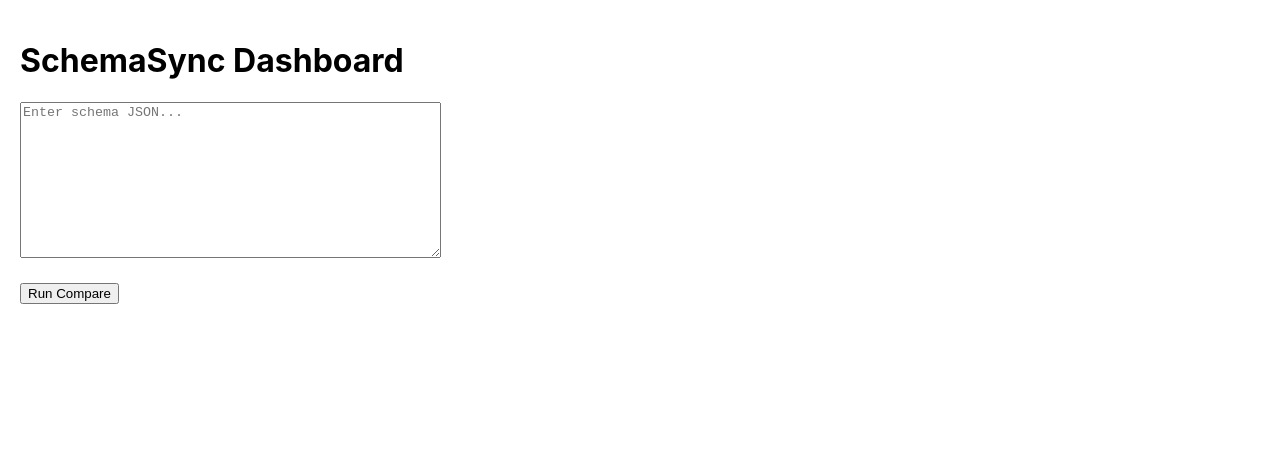
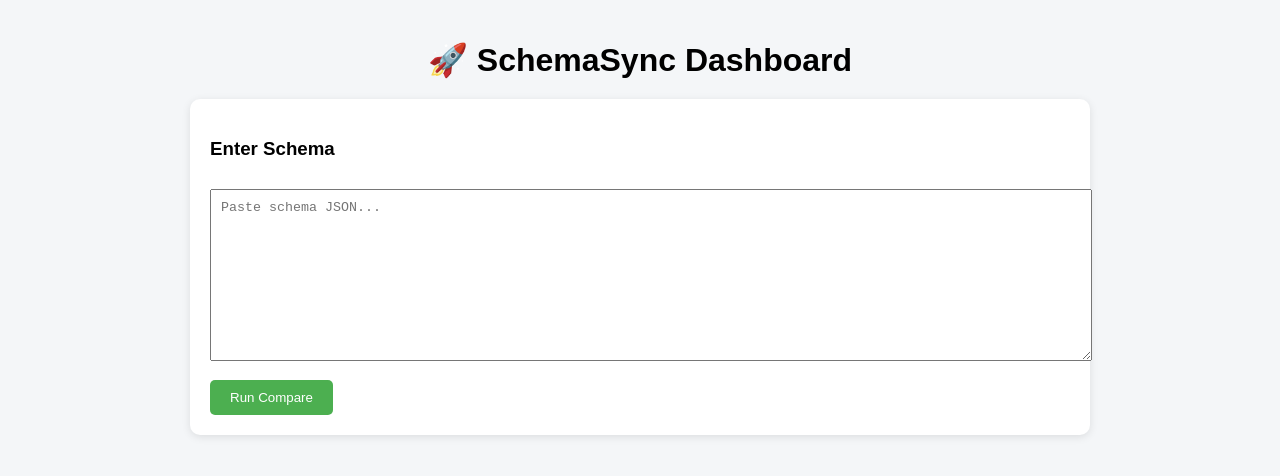
Before and after one commit to Pavankumar876232/schemasync, a React (Create React App) app in the folder frontend/: page / in a window 1280 px wide. Shown: the top 476 px of the page. Built offline with nearby package versions, Linux system fonts and the light colour scheme.

Commit message:
UI improved

```diff
--- a/frontend/src/App.css
+++ b/frontend/src/App.css
@@ -1,38 +1,49 @@
-.App {
-  text-align: center;
+body {
+  font-family: Arial, sans-serif;
+  background: #f4f6f8;
 }
 
-.App-logo {
-  height: 40vmin;
-  pointer-events: none;
+.container {
+  max-width: 900px;
+  margin: auto;
+  padding: 20px;
 }
 
-@media (prefers-reduced-motion: no-preference) {
-  .App-logo {
-    animation: App-logo-spin infinite 20s linear;
-  }
+h1 {
+  text-align: center;
+  margin-bottom: 20px;
 }
 
-.App-header {
-  background-color: #282c34;
-  min-height: 100vh;
-  display: flex;
-  flex-direction: column;
-  align-items: center;
-  justify-content: center;
-  font-size: calc(10px + 2vmin);
-  color: white;
+.card {
+  background: white;
+  padding: 20px;
+  margin-bottom: 20px;
+  border-radius: 10px;
+  box-shadow: 0 2px 8px rgba(0,0,0,0.1);
 }
 
-.App-link {
-  color: #61dafb;
+textarea {
+  width: 100%;
+  height: 150px;
+  margin-top: 10px;
+  padding: 10px;
+  font-family: monospace;
 }
 
-@keyframes App-logo-spin {
-  from {
-    transform: rotate(0deg);
-  }
-  to {
-    transform: rotate(360deg);
-  }
+button {
+  margin-top: 15px;
+  padding: 10px 20px;
+  background: #4CAF50;
+  color: white;
+  border: none;
+  border-radius: 5px;
+  cursor: pointer;
 }
+
+button:hover {
+  background: #45a049;
+}
+
+.results {
+  margin-top: 20px;
+}
--- a/frontend/src/App.js
+++ b/frontend/src/App.js
@@ -1,47 +1,69 @@
 import React, { useState } from "react";
+import "./App.css";
 
 function App() {
   const [schema, setSchema] = useState("");
   const [result, setResult] = useState(null);
+  const [loading, setLoading] = useState(false);
 
   const runCompare = async () => {
     try {
+      setLoading(true);
+
       const response = await fetch("https://schemasync.onrender.com/compare", {
         method: "POST",
         headers: {
           "Content-Type": "application/json"
         },
-        body: schema
+        body: JSON.stringify(JSON.parse(schema))
       });
 
       const data = await response.json();
       setResult(data);
     } catch (error) {
-      console.error(error);
-      alert("Error connecting to backend");
+      alert("Invalid JSON or backend error");
+    } finally {
+      setLoading(false);
     }
   };
 
   return (
-    <div style={{ padding: "20px" }}>
-      <h1>SchemaSync Dashboard</h1>
+    <div className="container">
+      <h1>🚀 SchemaSync Dashboard</h1>
 
-      <textarea
-        rows="10"
-        cols="50"
-        placeholder='Enter schema JSON...'
-        value={schema}
-        onChange={(e) => setSchema(e.target.value)}
-      />
+      {/* INPUT CARD */}
+      <div className="card">
+        <h3>Enter Schema</h3>
+        <textarea
+          placeholder="Paste schema JSON..."
+          value={schema}
+          onChange={(e) => setSchema(e.target.value)}
+        />
+        <button onClick={runCompare}>
+          {loading ? "Processing..." : "Run Compare"}
+        </button>
+      </div>
 
-      <br /><br />
+      {/* RESULTS */}
+      {result && (
+        <div className="results">
 
-      <button onClick={runCompare}>Run Compare</button>
+          <div className="card">
+            <h3>📊 Diff</h3>
+            <pre>{JSON.stringify(result.diff, null, 2)}</pre>
+          </div>
 
-      <br /><br />
+          <div className="card">
+            <h3>⚠️ Compatibility</h3>
+            <pre>{JSON.stringify(result.compatibility, null, 2)}</pre>
+          </div>
 
-      {result && (
-        <pre>{JSON.stringify(result, null, 2)}</pre>
+          <div className="card">
+            <h3>🧾 Migration SQL</h3>
+            <pre>{JSON.stringify(result.migration_sql, null, 2)}</pre>
+          </div>
+
+        </div>
       )}
     </div>
   );
```
